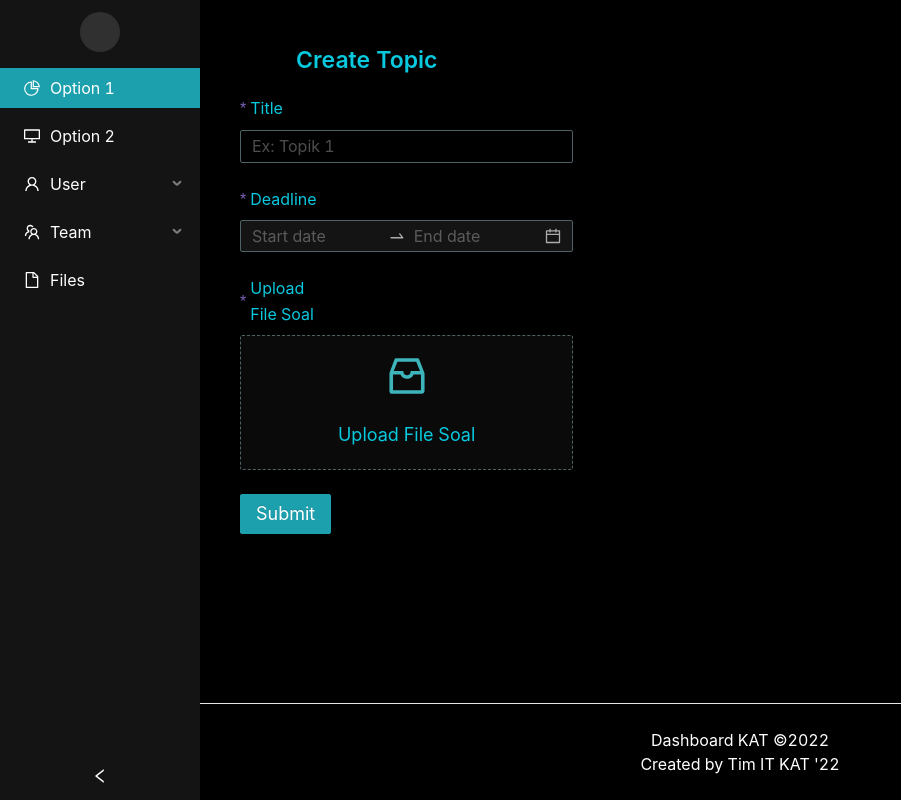
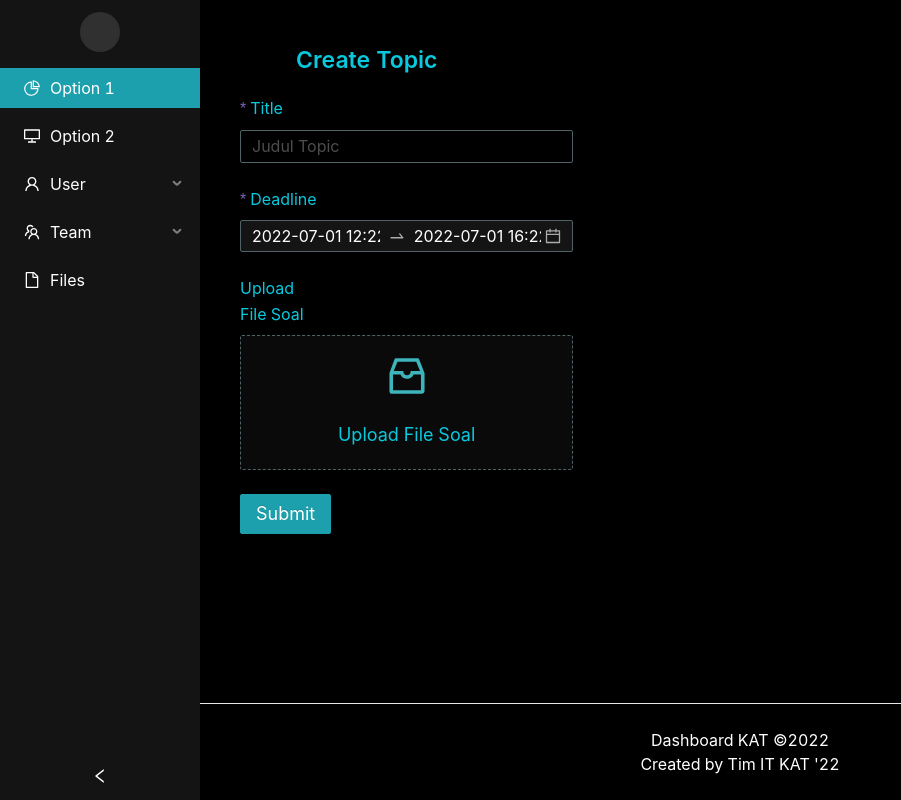
Before and after one commit to KATITB22/dashboard, a React (Vite) app: page /topic/create in a window 1280 px wide. Shown: the whole page, without its empty margins (0-901 px from the left). Built offline with nearby package versions, Linux system fonts and the light colour scheme.

Commit message:
Topic Page Integration

```diff
--- a/src/components/TopicForm.tsx
+++ b/src/components/TopicForm.tsx
@@ -1,18 +1,96 @@
-import { Button, Form, Input, DatePicker, Select, Upload } from 'antd';
+import { Button, Form, Input, DatePicker, Select, Upload, Spin, Checkbox } from 'antd';
 import { InboxOutlined } from '@ant-design/icons';
+import { useEffect, useState } from 'react';
+import moment from 'moment';
+import Service, { RTopic } from '../service/assignments';
+import { defaultFailureCallback } from '../service';
+import { toast } from 'react-toastify';
+import { useNavigate } from 'react-router-dom';
 
 interface Props {
-    isCreating?: boolean;
+    id?: string;
 }
 
-export const TopicForm = ({ isCreating = true }: Props) => (
-    <Form layout="vertical" labelCol={{ span: 2 }} wrapperCol={{ span: 8 }}>
+export const TopicForm = ({ id = undefined }: Props) => {
+    const navigate = useNavigate();
+    const [loading, setLoading] = useState<boolean>(false);
+    const now = moment().set('second', 0);
+    const next = moment().add(4, 'hour').set('second', 0);
+    const [initVal, setInitVal] = useState<object>({
+        deadline: [now, next]
+    })
+    const [scoreReleased, setScoreReleased] = useState<boolean>(false);
+
+    const isCreating = !id;
+    useEffect(() => {
+        if (!isCreating) {
+            setLoading(true);
+            Service.getTopic(id, (response) => {
+                if (response.score_released)
+                    setScoreReleased(response.score_released);
+                setInitVal({
+                    ...initVal,
+                    title: response.title
+                });
+                setLoading(false);
+            }, (err) => {
+                defaultFailureCallback(err);
+                setLoading(false);
+            })
+        }
+    }, []);
+
+    const onFinish = async (item: { title: string, deadline: moment.Moment[], score_released?: boolean }) => {
+        const [start, end] = item.deadline;
+
+        const request: RTopic = {
+            title: item.title,
+            start: start.toDate().toISOString(),
+            end: end.toDate().toISOString(),
+            score_released: false
+        }
+
+        if (start.isAfter(end)) {
+            request.end = start.toDate().toISOString();
+            request.start = end.toDate().toISOString();
+        }
+
+        if (!isCreating) {
+            request.score_released = scoreReleased;
+        }
+
+        setLoading(true);
+        if (isCreating) {
+            await Service.createTopic(request, () => {
+                toast.success("Topic created successfully.");
+                navigate(-1);
+                setLoading(false);
+            }, (err) => {
+                defaultFailureCallback(err);
+                setLoading(false);
+            });
+        } else {
+            console.log(request);
+            await Service.updateTopic(id, request, () => {
+                toast.success("Topic updated successfully.");
+                navigate(-1);
+                setLoading(false);
+            }, (err) => {
+                defaultFailureCallback(err);
+                setLoading(false);
+            });
+        }
+    }
+
+    return (<>
+        {loading && <Spin spinning={loading} tip="Loading..."><div className='h-32'></div></Spin>}
+        {!loading && <Form layout="vertical" labelCol={{ span: 2 }} wrapperCol={{ span: 8 }} initialValues={initVal} onFinish={onFinish}>
             <Form.Item
                 label="Title"
                 name="title"
                 rules={[{ required: true, message: 'Judul topik belum diisi' }]}
             >
-            <Input placeholder="Ex: Topik 1" />
+                <Input placeholder="Judul Topic" />
             </Form.Item>
             <Form.Item
                 label="Deadline"
@@ -31,10 +109,17 @@ export const TopicForm = ({ isCreating = true }: Props) => (
                     label="Upload File Soal"
                     name="file-upload"
                     rules={[
-                    { required: true, message: 'File soal belum di-upload!' },
+                        { required: false, message: 'File soal belum di-upload!' },
                     ]}
                 >
-                <Upload.Dragger name="file" multiple={false}>
+                    <Upload.Dragger name="file" multiple={false}
+                        showUploadList={{ showRemoveIcon: true }}
+                        accept=".xlsx,.xls,.csv"
+                        customRequest={() => true}
+                        onChange={(e) => {
+                            e.file.status = 'done';
+                            return;
+                        }} >
                         <p className="ant-upload-drag-icon">
                             <InboxOutlined />
                         </p>
@@ -42,14 +127,8 @@ export const TopicForm = ({ isCreating = true }: Props) => (
                     </Upload.Dragger>
                 </Form.Item>
             ) : (
-            <Form.Item
-                label="Dropdown (TBD)"
-                name="dropdown"
-                rules={[{ required: true, message: 'Dropdown' }]}
-            >
-                <Select>
-                    <Select.Option value="jack">Jack</Select.Option>
-                </Select>
+                <Form.Item>
+                    <Checkbox onChange={(e) => setScoreReleased(e.target.checked)} checked={scoreReleased}>Release Score</Checkbox>
                 </Form.Item>
             )}
             <Form.Item>
@@ -57,5 +136,6 @@ export const TopicForm = ({ isCreating = true }: Props) => (
                     Submit
                 </Button>
             </Form.Item>
-    </Form>
-);
+        </Form>}
+    </>)
+};
--- a/src/pages/Topic/EditTopic.tsx
+++ b/src/pages/Topic/EditTopic.tsx
@@ -1,28 +1,21 @@
 import { Divider, List, PageHeader } from 'antd';
-import { useNavigate } from 'react-router-dom';
+import { useNavigate, useParams } from 'react-router-dom';
 import { StandardLayout } from '../../layout/StandardLayout';
 import { TopicForm } from '../../components/TopicForm';
 
 export const EditTopic = () => {
     const navigate = useNavigate();
-
-    const data = [
-        'Pertanyaan XX',
-        'Pertanyaan XX',
-        'Pertanyaan XX',
-        'Pertanyaan XX',
-        'Pertanyaan XX',
-    ];
+    const { id } = useParams();
 
     return (
         <StandardLayout>
             <PageHeader onBack={() => navigate(-1)} title="Edit Topic" />
-            <TopicForm isCreating={false} />
+            <TopicForm id={id} />
             <Divider orientation="left">Pertanyaan</Divider>
             <List
                 size="large"
                 bordered
-                dataSource={data}
+                dataSource={[]}
                 renderItem={(item) => <List.Item>{item}</List.Item>}
             />
         </StandardLayout>
--- a/src/pages/Topic/Topic.tsx
+++ b/src/pages/Topic/Topic.tsx
@@ -1,34 +1,42 @@
-import { Button, Space, Table } from 'antd';
+import { Button, Pagination, Space, Spin, Table } from 'antd';
 import {
     PlusOutlined,
     FormOutlined,
     ContainerOutlined,
 } from '@ant-design/icons';
 import type { ColumnsType } from 'antd/lib/table';
-import { Link } from 'react-router-dom';
+import { Link, useSearchParams } from 'react-router-dom';
 import { StandardLayout } from '../../layout/StandardLayout';
+import Service, { ITopic } from '../../service/assignments';
+import { defaultFailureCallback } from '../../service';
+import { useEffect, useState } from 'react';
 
-interface TopicData {
-    id: number;
-    name: string;
-}
-
-const columns: ColumnsType<TopicData> = [
+const columns: ColumnsType<ITopic> = [
     {
         title: 'No.',
-        dataIndex: 'id',
+        dataIndex: 'idx',
         key: 'id',
     },
     {
-        title: 'Nama Topic',
-        dataIndex: 'name',
+        title: 'Title',
+        dataIndex: 'title',
         key: 'name',
+    },
+    {
+        title: 'Start',
+        dataIndex: 'start',
+        key: 'start',
+    },
+    {
+        title: 'End',
+        dataIndex: 'end',
+        key: 'end',
     },
     {
         title: 'Action',
         key: 'action',
         render: (_, record) => (
-            <Space size="middle">
+            <Space size="middle" key={`action-` + record.id}>
                 <Link to={`${record.id}`}>
                     <Button type="primary" icon={<FormOutlined />} size="large">
                         Edit
@@ -39,7 +47,6 @@ const columns: ColumnsType<TopicData> = [
                         type="primary"
                         icon={<ContainerOutlined />}
                         size="large"
-                        className="bg-red-600 hover:bg-red-500"
                     >
                         Submissions
                     </Button>
@@ -49,18 +56,33 @@ const columns: ColumnsType<TopicData> = [
     },
 ];
 
-const data: TopicData[] = [
-    {
-        id: 1,
-        name: 'Topic 1',
-    },
-    {
-        id: 2,
-        name: 'Topic 2',
-    },
-];
+export const Topic = () => {
+    const [loading, setLoading] = useState<boolean>(false);
+    const [topics, setTopics] = useState<ITopic[]>([]);
+    const [page, setPage] = useState<number>(1);
+    const [pageSize, setPageSize] = useState<number>(10);
+    const [total, setTotal] = useState<number>(0);
+    const [queryParams, setQueryParams] = useSearchParams();
 
-export const Topic = () => (
+    useEffect(() => {
+        const queryPage = queryParams.get("page");
+        if (queryPage && +queryPage) {
+            setPage(+queryPage);
+        }
+        setLoading(true);
+        Service.getTopics(page, (data) => {
+            setTopics(data.topics);
+            setTotal(data.total);
+            setPage(data.page);
+            setPageSize(data.pageSize);
+            setLoading(false);
+        }, (err) => {
+            defaultFailureCallback(err);
+            setLoading(false);
+        });
+    }, [page]);
+
+    return (
         <StandardLayout>
             <div className="mb-5">
                 <Link to="create">
@@ -69,6 +91,15 @@ export const Topic = () => (
                     </Button>
                 </Link>
             </div>
-        <Table columns={columns} dataSource={data} />
+            <Spin tip="Fetching data..." spinning={loading}>
+                <Table columns={columns} dataSource={topics} pagination={{
+                    total, current: page, pageSize, showSizeChanger: false, onChange: (e) => {
+                        queryParams.set("page", e.toString());
+                        setQueryParams(queryParams);
+                        setPage(e);
+                    }
+                }} />
+            </Spin>
         </StandardLayout>
     );
+};
--- a/src/service/assignments.ts
+++ b/src/service/assignments.ts
@@ -27,9 +27,18 @@ export interface ListTopic {
     page: number;
     pageCount: number;
     pageSize: number;
+    total: number;
 }
 
 class AssignmentsService extends GenericService {
+    public async getTopic(
+        id: string,
+        onSuccess?: SuccessCallbackFunction,
+        onFail?: FailureCallbackFunction
+    ) {
+        const response = await APIClient.GET(`/topics/${id}`);
+        this.handleResponse(response, onSuccess, onFail);
+    }
     public async createTopic(
         item: RTopic,
         onSuccess?: SuccessCallbackFunction,
@@ -74,15 +83,15 @@ class AssignmentsService extends GenericService {
         }
 
         const rawTopics: any[] = response.data;
-        const { page, pageCount, pageSize }: { [key: string]: number } =
+        const { page, pageCount, pageSize, total }: { [key: string]: number } =
             response.meta.pagination;
         const topics: ITopic[] = rawTopics.map((eachRaw, eachIdx) => {
             const each: any = eachRaw.attributes;
             return {
                 id: each.id,
                 title: each.title,
-                start: moment(each.start).format('DD MMM YY HH:MM:SS'),
-                end: moment(each.end).format('DD MMM YY HH:MM:SS'),
+                start: moment(each.start).format('DD MMM YY HH:mm:ss'),
+                end: moment(each.end).format('DD MMM YY HH:mm:ss'),
                 idx: eachIdx + 1 + (page - 1) * pageSize,
             };
         });
@@ -90,6 +99,7 @@ class AssignmentsService extends GenericService {
             topics,
             page,
             pageCount,
+            total,
             pageSize,
         };
         if (onSuccess) onSuccess(mappedResponse);
```
Lines whose indentation alone changed are shown as unchanged.
